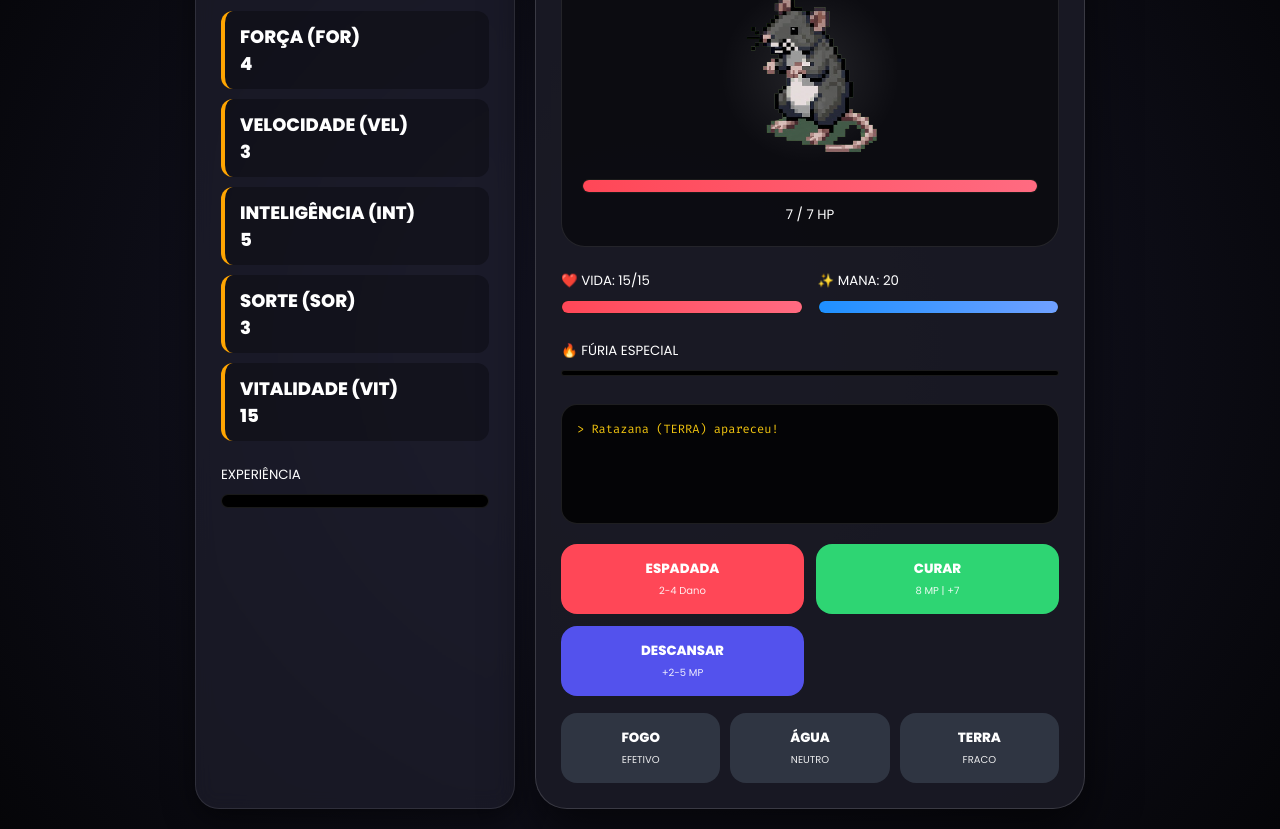
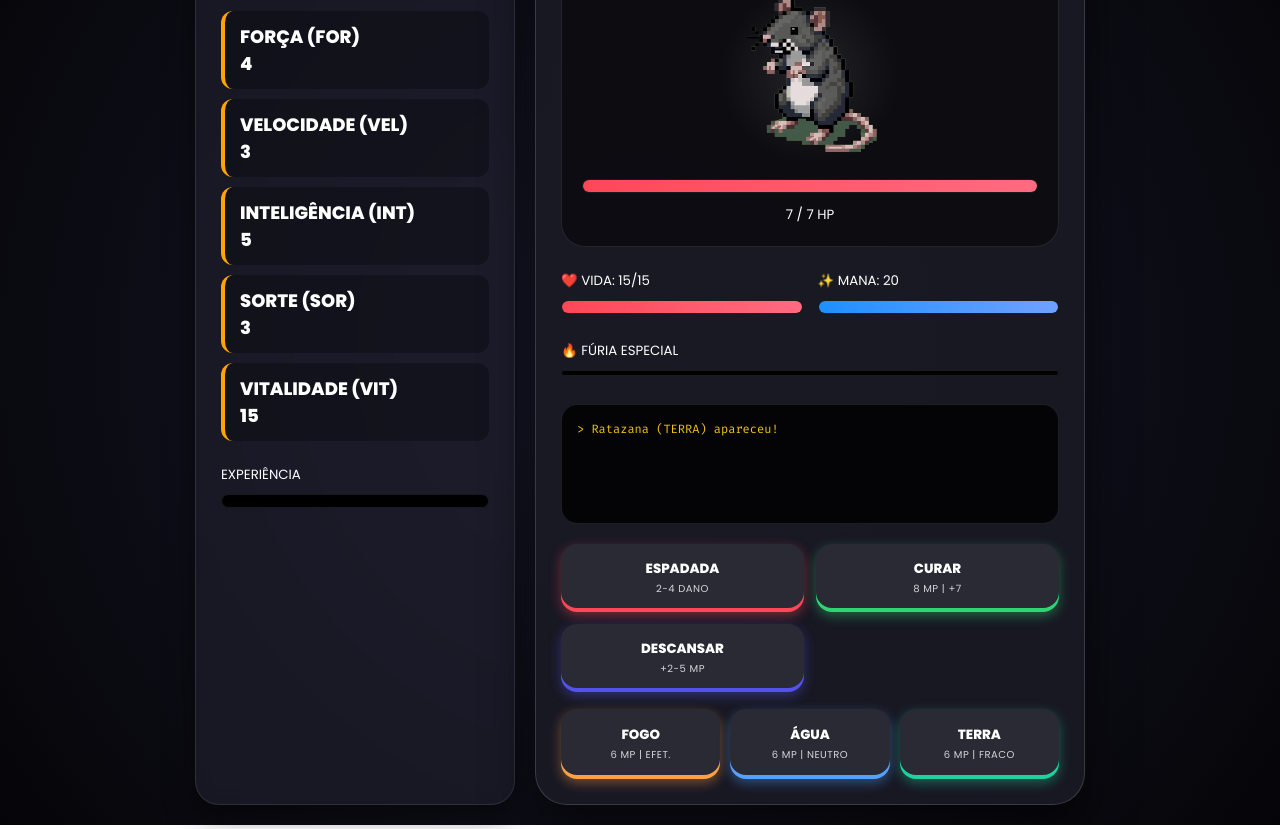
Before and after one commit to OxyTheTrue/RPGHtml, a plain HTML site: page index.html in a window 1280 px wide. Shown: the part 127-956 px from the top of the page. Drawn offline with Linux system fonts and the light colour scheme.

Commit message:
Update index.html

```diff
--- a/index.html
+++ b/index.html
@@ -17,7 +17,12 @@
             --mana: #1e90ff;
             --text: #ffffff;
             --border: rgba(255, 255, 255, 0.1);
-            --glow: 0 0 15px rgba(255, 71, 87, 0.3);
+
+            /* Cores das habilidades */
+            --skill-fogo: #ff9f43;
+            --skill-agua: #54a0ff;
+            --skill-terra: #1dd1a1;
+            --skill-rest: #5352ed;
         }
 
         * { box-sizing: border-box; touch-action: manipulation; }
@@ -31,7 +36,6 @@
             min-height: 100vh;
         }
 
-        /* Layout Principal */
         .main-wrapper {
             display: flex;
             gap: 20px;
@@ -41,7 +45,6 @@
             justify-content: center;
         }
 
-        /* Painel de Status Lateral */
         #hero-sidebar {
             flex: 1;
             min-width: 280px;
@@ -54,7 +57,6 @@
             box-shadow: 0 10px 30px rgba(0,0,0,0.5);
         }
 
-        /* Container de Combate Central */
         #game-container {
             flex: 2;
             min-width: 350px;
@@ -67,7 +69,6 @@
             position: relative;
         }
 
-        /* Estilo dos Atributos */
         .hero-header { border-bottom: 2px solid var(--border); margin-bottom: 20px; padding-bottom: 10px; }
         .hero-header h2 { margin: 0; color: var(--accent); font-size: 24px; text-transform: uppercase; letter-spacing: 2px; }
 
@@ -80,13 +81,11 @@
             justify-content: space-between;
             align-items: center;
             border-left: 4px solid var(--accent);
-            transition: 0.3s;
         }
 
         .attr-info span { font-weight: 800; font-size: 18px; color: #fff; }
         .attr-label { font-size: 12px; color: #aaa; text-transform: uppercase; display: block; }
 
-        /* Botão de Level Up */
         .lvl-up-btn {
             width: 35px; height: 35px;
             background: var(--accent);
@@ -107,7 +106,6 @@
             100% { transform: scale(1); box-shadow: 0 0 5px var(--accent); }
         }
 
-        /* Inimigo */
         .enemy-card {
             background: rgba(0,0,0,0.5);
             padding: 20px;
@@ -129,7 +127,6 @@
             image-rendering: pixelated;
         }
 
-        /* Barras de Status */
         .status-bar {
             background: #000; height: 14px; border-radius: 7px; margin: 8px 0;
             overflow: hidden; border: 1px solid rgba(255,255,255,0.1);
@@ -140,7 +137,6 @@
         .xp-fill { background: #a29bfe; }
         .furia-fill { background: #ffa502; }
 
-        /* Log de Combate */
         .log {
             height: 120px; overflow-y: auto; background: rgba(0,0,0,0.8); padding: 15px;
             border-radius: 16px; font-family: 'Fira Code', monospace; font-size: 12px;
@@ -148,34 +144,50 @@
             line-height: 1.5;
         }
 
-        /* Botões de Ação */
         .actions { display: grid; grid-template-columns: 1fr 1fr; gap: 12px; }
         .magic-row { grid-column: span 2; display: grid; grid-template-columns: 1fr 1fr 1fr; gap: 10px; margin-top: 5px; }
 
+        /* --- ESTILO PADRONIZADO DARK PARA TODOS OS BOTÕES --- */
         button.action-btn {
             padding: 15px 10px; font-family: 'Poppins'; font-weight: 700; border: none;
             border-radius: 16px; color: white; cursor: pointer; transition: 0.2s;
             display: flex; flex-direction: column; align-items: center; justify-content: center;
+            text-transform: uppercase;
+            background: #2a2a35; /* Fundo escuro padrão */
         }
 
-        button.action-btn:hover:not(:disabled) { transform: translateY(-3px); filter: brightness(1.2); }
+        button.action-btn:hover:not(:disabled) { transform: translateY(-3px); filter: brightness(1.3); }
+        button.action-btn:active:not(:disabled) { transform: translateY(1px); }
         button:disabled { opacity: 0.4; cursor: not-allowed; }
 
-        .btn-atk { background: #ff4757; }
-        .btn-heal { background: #2ed573; }
-        .btn-rest { background: #5352ed; }
-        .btn-ult { background: #ffa502; color: #000; grid-column: span 2; }
-        .btn-mag { background: #2f3542; border-bottom: 4px solid transparent; }
+        /* Ajustes de Cores dos Detalhes Inferiores e Brilho (Glow) */
+        .btn-atk { box-shadow: inset 0 -4px 0 0 var(--primary), 0 4px 12px rgba(255, 71, 87, 0.4); }
+        .btn-heal { box-shadow: inset 0 -4px 0 0 var(--secondary), 0 4px 12px rgba(46, 213, 115, 0.4); }
+        .btn-rest { box-shadow: inset 0 -4px 0 0 var(--skill-rest), 0 4px 12px rgba(83, 82, 237, 0.4); }
 
-        .skill-info { font-size: 10px; font-weight: 400; opacity: 0.9; margin-top: 4px; }
+        /* Botão Ultimate Especial */
+        .btn-ult {
+            grid-column: span 2;
+            box-shadow: inset 0 -4px 0 0 var(--accent), 0 6px 15px rgba(255, 165, 2, 0.5);
+        }
+
+        /* Botões Elementais */
+        .btn-mag { min-height: 70px; }
+        .btn-mag.fogo { box-shadow: inset 0 -4px 0 0 var(--skill-fogo), 0 4px 12px rgba(255, 159, 67, 0.4); }
+        .btn-mag.agua { box-shadow: inset 0 -4px 0 0 var(--skill-agua), 0 4px 12px rgba(84, 160, 255, 0.4); }
+        .btn-mag.terra { box-shadow: inset 0 -4px 0 0 var(--skill-terra), 0 4px 12px rgba(29, 209, 161, 0.4); }
+
+        .skill-info { font-size: 10px; font-weight: 400; opacity: 0.8; margin-top: 2px; letter-spacing: 0.5px; }
         .badge { font-size: 10px; padding: 4px 10px; border-radius: 8px; font-weight: 700; background: var(--accent); color: #000; }
 
-        /* Animações */
-        .take-damage { animation: shake 0.4s ease-in-out; filter: brightness(2) sepia(1) saturate(20) hue-rotate(-50deg) !important; }
-        @keyframes shake {
-            0%, 100% { transform: translateX(0); }
+        .take-damage { animation: damage-pulse 0.4s ease-in-out; }
+
+        @keyframes damage-pulse {
+            0% { transform: translateX(0); filter: brightness(2) sepia(1) saturate(20) hue-rotate(-50deg); }
             25% { transform: translateX(-10px); }
-            75% { transform: translateX(10px); }
+            50% { transform: translateX(10px); }
+            75% { transform: translateX(-5px); }
+            100% { transform: translateX(0); filter: none; }
         }
     </style>
 </head>
@@ -281,14 +293,14 @@
             </button>
 
             <div class="magic-row">
-                <button class="action-btn btn-mag" style="border-color: #e67e22" onclick="playerAction('fogo')">
-                    FOGO <div class="skill-info" id="eff-fogo">-</div>
+                <button class="action-btn btn-mag fogo" onclick="playerAction('fogo')">
+                    FOGO <div class="skill-info">6 MP | <span id="eff-fogo">-</span></div>
                 </button>
-                <button class="action-btn btn-mag" style="border-color: #3498db" onclick="playerAction('agua')">
-                    ÁGUA <div class="skill-info" id="eff-agua">-</div>
+                <button class="action-btn btn-mag agua" onclick="playerAction('agua')">
+                    ÁGUA <div class="skill-info">6 MP | <span id="eff-agua">-</span></div>
                 </button>
-                <button class="action-btn btn-mag" style="border-color: #2ecc71" onclick="playerAction('terra')">
-                    TERRA <div class="skill-info" id="eff-terra">-</div>
+                <button class="action-btn btn-mag terra" onclick="playerAction('terra')">
+                    TERRA <div class="skill-info">6 MP | <span id="eff-terra">-</span></div>
                 </button>
             </div>
         </div>
@@ -296,6 +308,7 @@
 </div>
 
 <script>
+    /* O SCRIPT PERMANECE IGUAL PARA MANTER TODA A LÓGICA ORIGINAL */
     let p, e, isTyping = false;
     const types = ['fogo', 'agua', 'terra'];
     const elems = {
@@ -361,14 +374,12 @@
     }
 
     function updateUI() {
-        // Barras
         document.getElementById('p-hp-bar').style.width = (p.hp/p.maxHp*100) + "%";
         document.getElementById('p-mana-bar').style.width = (p.mana/p.maxMana*100) + "%";
         document.getElementById('p-furia-bar').style.width = p.furia + "%";
         document.getElementById('p-xp-bar').style.width = (p.xp/p.nextXp*100) + "%";
         document.getElementById('enemy-bar').style.width = (e.hp/e.maxHp*100) + "%";
 
-        // Hero Stats
         document.getElementById('p-lv').innerText = p.lv;
         document.getElementById('p-hp').innerText = Math.ceil(p.hp);
         document.getElementById('p-max-hp').innerText = p.maxHp;
@@ -379,17 +390,14 @@
         document.getElementById('stat-luk').innerText = p.luk;
         document.getElementById('stat-vit').innerText = p.maxHp;
 
-        // Botões de Level UP (+)
         const lvlBtns = document.querySelectorAll('.lvl-up-btn');
         lvlBtns.forEach(btn => btn.style.display = p.pendingPoints > 0 ? 'block' : 'none');
 
-        // Enemy UI
         document.getElementById('enemy-name').innerText = e.name;
         document.getElementById('enemy-hp').innerText = Math.ceil(e.hp);
         document.getElementById('enemy-max-hp').innerText = e.maxHp;
         document.getElementById('enemy-badges').innerHTML = `<span class="badge">${e.elem.toUpperCase()}</span>`;
 
-        // Tooltips Ações
         document.getElementById('val-atk').innerText = `${Math.floor(p.str*0.5)}-${Math.ceil(p.str)} Dano`;
         document.getElementById('val-heal').innerText = `8 MP | +${Math.floor(p.int * 1.5)}`;
         document.getElementById('val-rest').innerText = `+${Math.floor(p.int/2)}-${p.int} MP`;
@@ -397,7 +405,7 @@
 
         types.forEach(t => {
             let label = document.getElementById(`eff-${t}`);
-            if (elems[e.elem].fraqueza === t) label.innerText = "EFETIVO";
+            if (elems[e.elem].fraqueza === t) label.innerText = "EFET.";
             else if (elems[e.elem].resiste === t) label.innerText = "FRACO";
             else label.innerText = "NEUTRO";
         });
@@ -487,8 +495,12 @@
     function applyDamageEffect() {
         const img = document.getElementById('enemy-img');
         img.classList.remove('take-damage');
-        void img.offsetWidth;
+        void img.offsetWidth; // Trigger reflow
         img.classList.add('take-damage');
+
+        setTimeout(() => {
+            img.classList.remove('take-damage');
+        }, 400);
     }
 
     function toggleButtons(state) {
```
